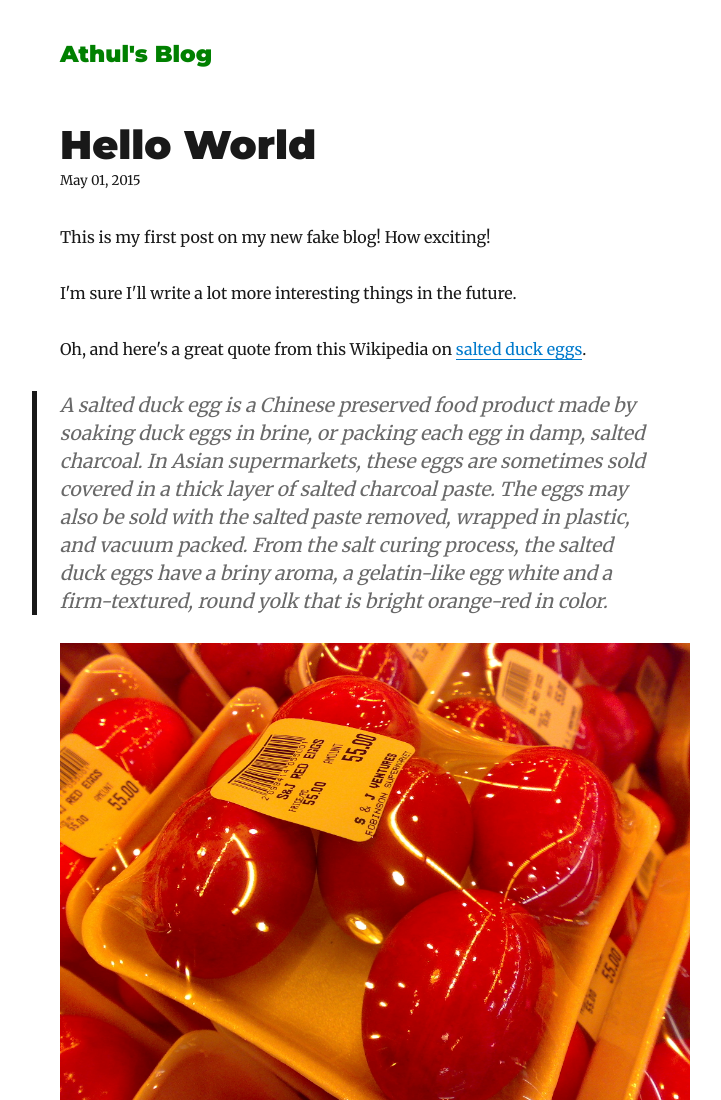
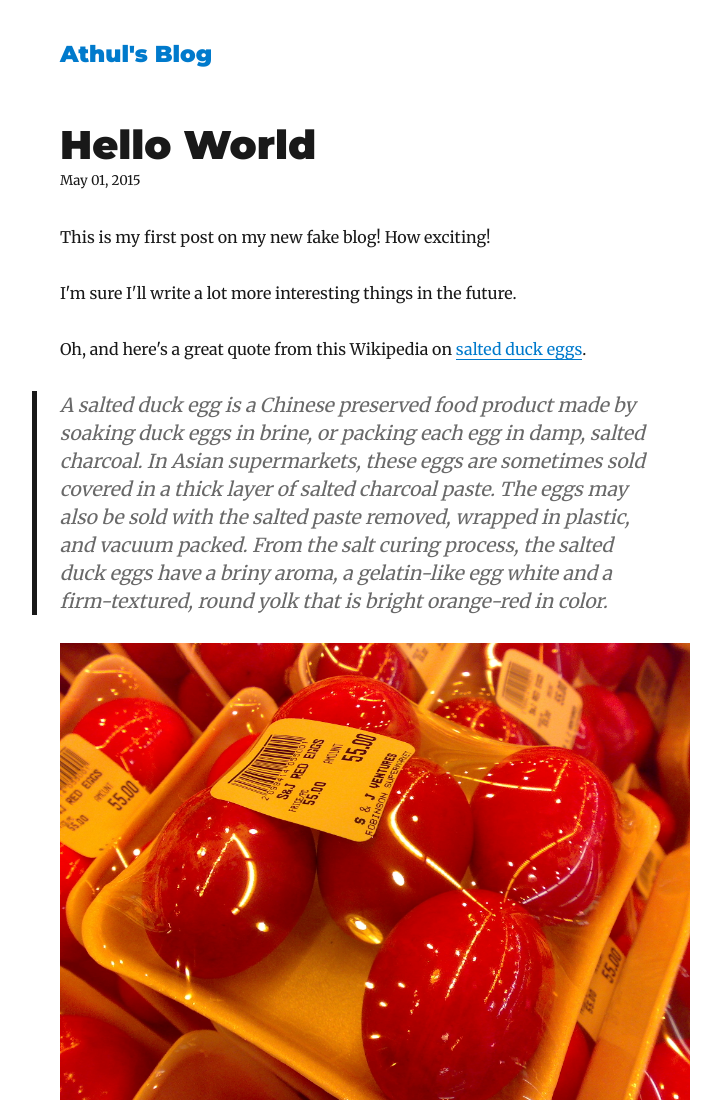
Before and after one commit to athul/blog, a Gatsby site: page /hello-world/ in a window 1280 px wide. Shown: the top 1100 px of the page, without its empty margins (265-986 px from the left). Built offline with nearby package versions, Linux system fonts and the light colour scheme; Gatsby itself is replaced by a stand-in of ours; some packages are replaced by stand-ins of ours.

Commit message:
Update layout.js

```diff
--- a/src/components/layout.js
+++ b/src/components/layout.js
@@ -42,7 +42,7 @@ class Layout extends React.Component {
             style={{
               boxShadow: `none`,
               textDecoration: `none`,
-              color: `green`,
+              color: `AppleGreen`,
             }}
             to={`/`}
           >
```
